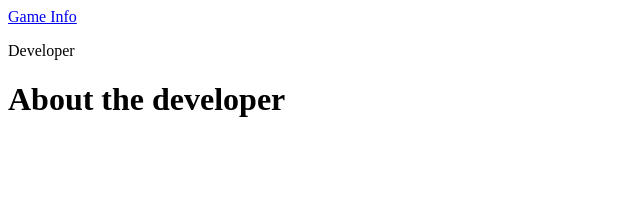
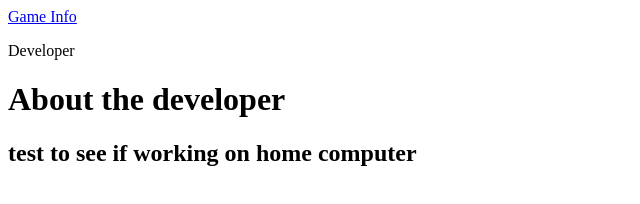
Before and after one commit to ArmchairHalo/Website-for-web-and-mobile-app, a plain HTML site: page developer.html in a window 1280 px wide. Shown: the whole page, without its empty margins (0-640 px from the left). Drawn offline with Linux system fonts and the light colour scheme.

Commit message:
second test to see if it was working on my home computer

```diff
--- a/developer.html
+++ b/developer.html
@@ -11,6 +11,8 @@
     <h1>About the developer</h1>
 
 
+    <h2>test to see if working on home computer</h2>
+
     </body>
 
 
```
